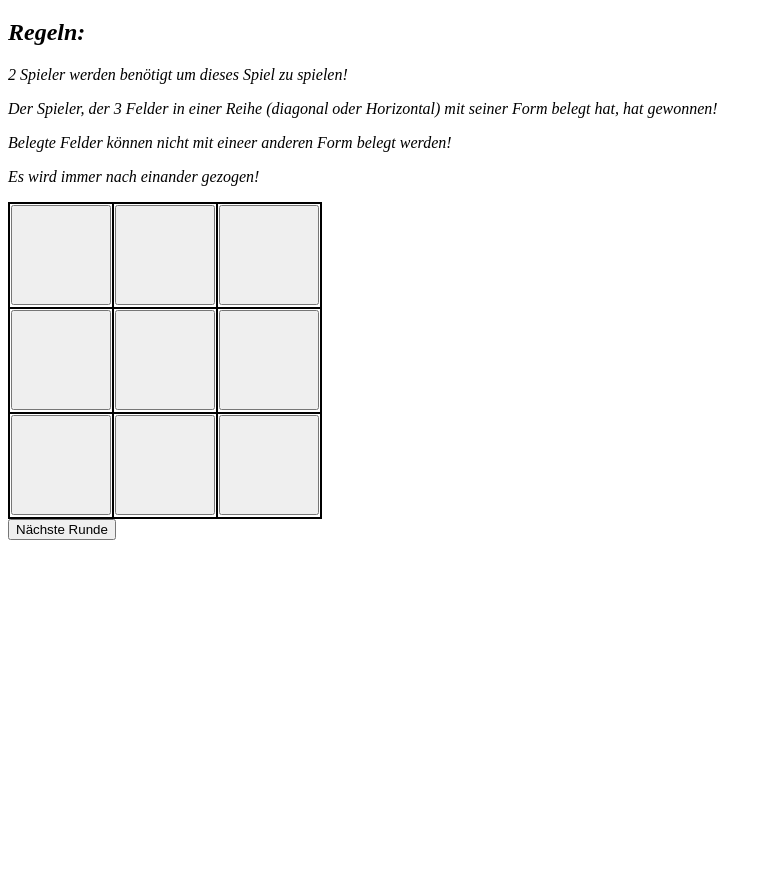
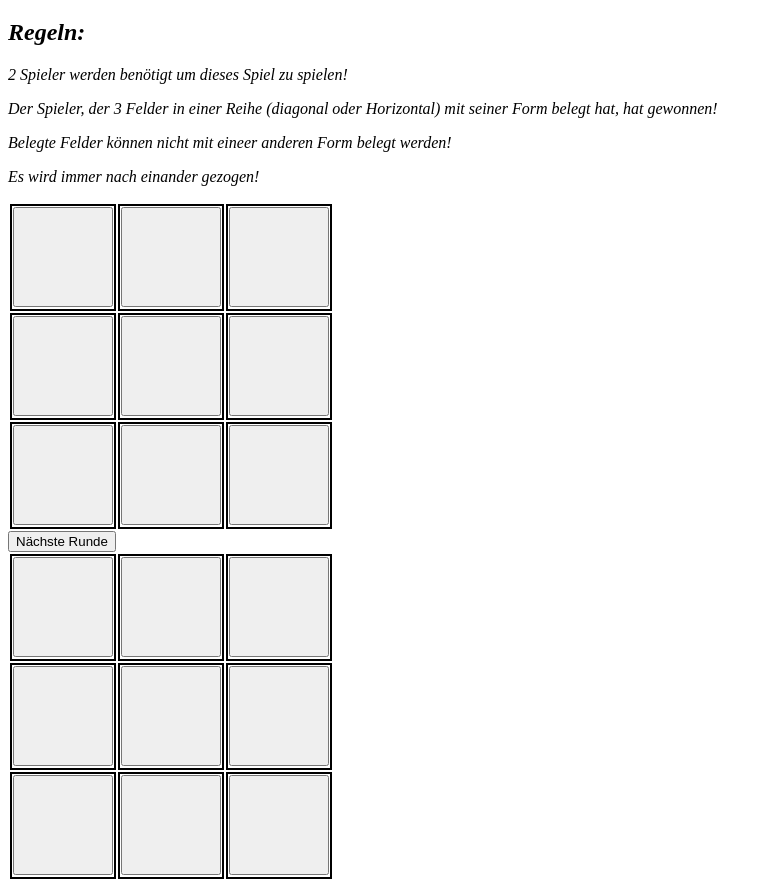
Before and after one commit to DRRRGNZ/TicTacToe, a plain HTML site: page index.html in a window 1280 px wide. Both pictures are taken after a click on the button "Nächste Runde". Shown: the part 61-950 px from the top of the page, without its empty margins (0-773 px from the left). Before the commit the page ends 800 px from the top, so only its background shows below. Drawn offline with Linux system fonts and the light colour scheme.

Commit message:
Fertig fast!

```diff
--- a/index.html
+++ b/index.html
@@ -66,6 +66,24 @@
             alert("Spieler " + current + " gewinnt!")
         }
 
+        function Spielfeldgenerieren() {
+            var tabelle = document.querySelector('table')
+
+            for (k = 0; k < 3; k++) {
+                var zeilenbruch = document.createElement('tr')
+                for (i = 0; i < 3; i++) {
+                    var button = document.createElement('button')
+                    button.addEventListener('click', () => {
+                        buttongeklickt(button);
+                    })
+                    var td = document.createElement('td')
+                    td.appendChild(button)
+                    zeilenbruch.appendChild(td)
+                }
+                tabelle.appendChild(zeilenbruch)
+            }
+        }
+
     </script>
 <body>
 <h1> Tic Tac Toe </h1>
@@ -79,7 +97,16 @@
     <p> Es wird immer nach einander gezogen!</p>
 </div>
 <div class="spielfeld">
-    <table>
+
+</div>
+<table class="spielfeld">
+
+</table>
+<button type="button" onclick="Spielfeldgenerieren()">Nächste Runde</button>
+</body>
+</head>
+</html>
+<table class="spielfeld">
     <tr>
         <td>
             <button type="button" onclick="buttongeklickt(this)"></button>
@@ -114,8 +141,3 @@
         </td>
     </tr>
 </table>
-</div>
-<button type="button" onclick="location.reload()">Nächste Runde</button>
-</body>
-</head>
-</html>
```
Lines whose indentation alone changed are shown as unchanged.
